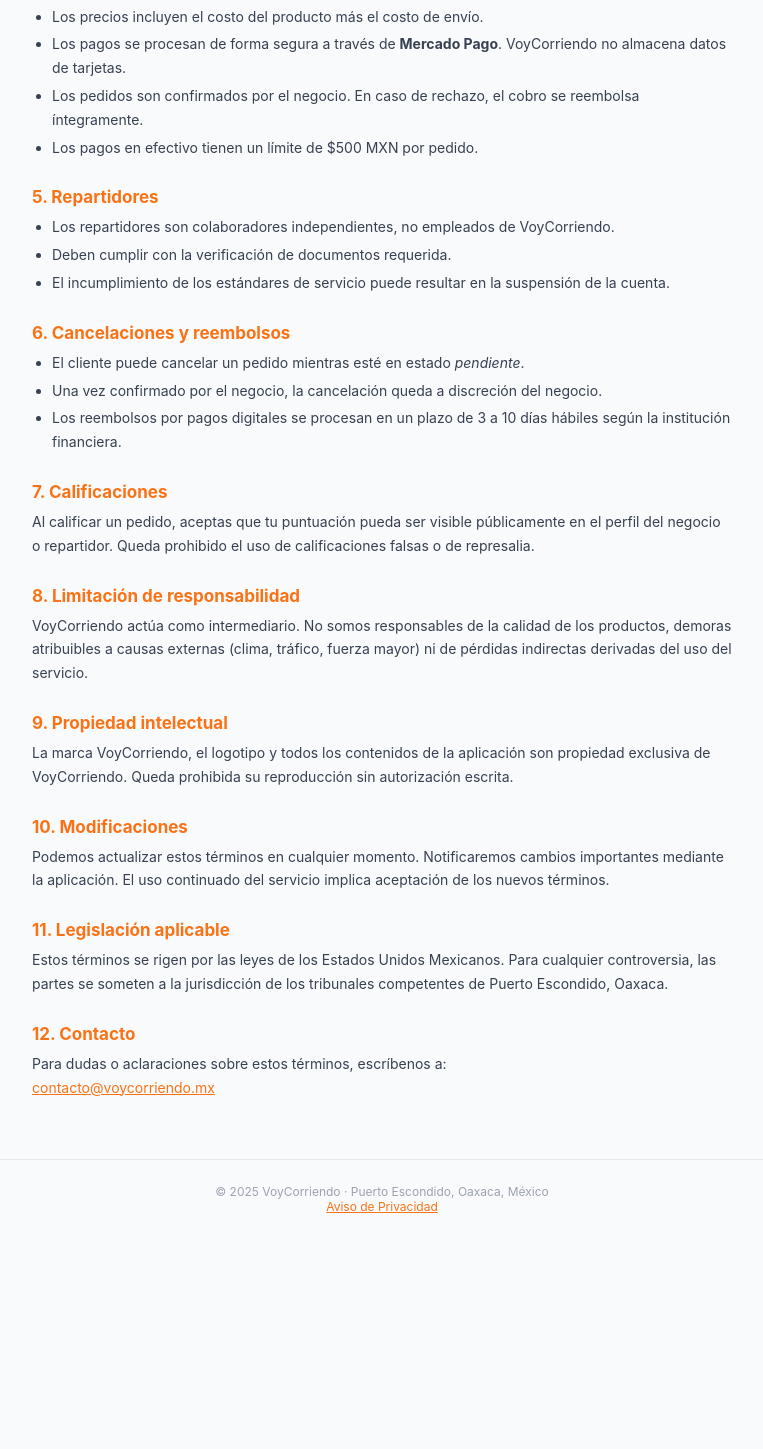
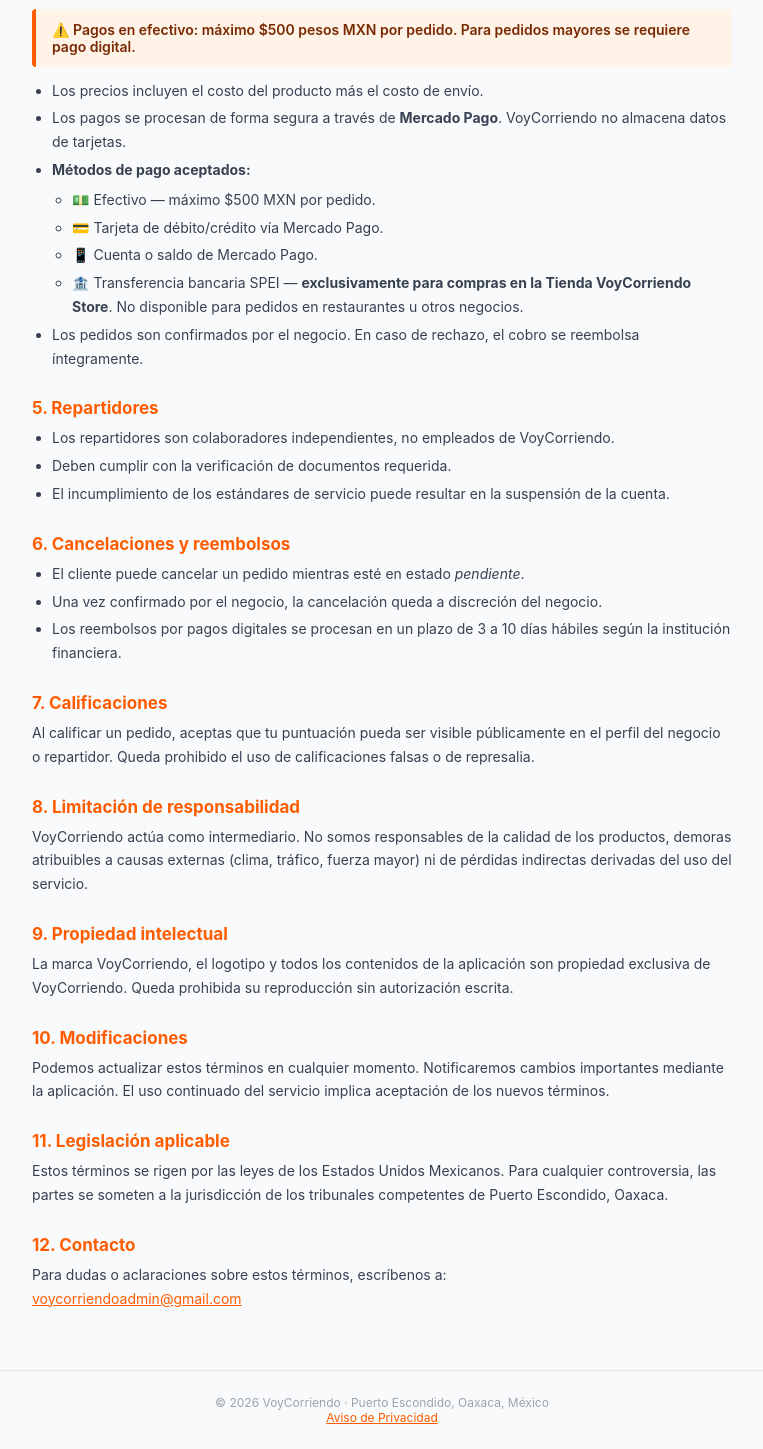
Before and after one commit to edwinluengas/voycorriendo-backend, a website: page public/terminos.html in a window 1280 px wide. Shown: the part 762-2211 px from the top of the page, without its empty margins (258-1021 px from the left). Before the commit the page ends 2000 px from the top, so only its background shows below. Drawn offline with Linux system fonts and the light colour scheme.

Commit message:
docs: actualizar terminos y privacidad — email oficial, SPEI exclusivo store, limite efectivo , año 2026

```diff
--- a/public/terminos.html
+++ b/public/terminos.html
@@ -7,17 +7,18 @@
   <style>
     * { box-sizing: border-box; margin: 0; padding: 0; }
     body { font-family: -apple-system, BlinkMacSystemFont, 'Segoe UI', sans-serif; background: #f9fafb; color: #111827; }
-    header { background: #F97316; padding: 24px 20px; text-align: center; }
+    header { background: #FF5C00; padding: 24px 20px; text-align: center; }
     header h1 { color: #fff; font-size: 24px; font-weight: 800; }
     header p  { color: rgba(255,255,255,0.85); font-size: 13px; margin-top: 4px; }
     main { max-width: 740px; margin: 0 auto; padding: 32px 20px 60px; }
-    h2 { font-size: 17px; font-weight: 700; color: #F97316; margin: 28px 0 8px; }
+    h2 { font-size: 17px; font-weight: 700; color: #FF5C00; margin: 28px 0 8px; }
     p, li { font-size: 14px; line-height: 1.7; color: #374151; }
     ul { padding-left: 20px; margin-top: 6px; }
     li { margin-bottom: 4px; }
     .fecha { font-size: 12px; color: #6b7280; margin-bottom: 24px; }
+    .highlight { background: #FFF3E8; border-left: 4px solid #FF5C00; padding: 12px 16px; border-radius: 4px; margin: 12px 0; font-size: 14px; font-weight: 600; color: #7A2800; }
     footer { text-align: center; font-size: 12px; color: #9ca3af; padding: 24px; border-top: 1px solid #e5e7eb; }
-    a { color: #F97316; }
+    a { color: #FF5C00; }
   </style>
 </head>
 <body>
@@ -26,7 +27,7 @@
   <p>Términos de Uso</p>
 </header>
 <main>
-  <p class="fecha">Última actualización: 31 de mayo de 2025</p>
+  <p class="fecha">Última actualización: Junio 2026</p>
 
   <p>Bienvenido a <strong>VoyCorriendo</strong>. Al descargar o usar nuestra aplicación aceptas los presentes Términos de Uso. Si no estás de acuerdo, no uses la aplicación.</p>
 
@@ -51,11 +52,19 @@
   </ul>
 
   <h2>4. Pedidos y pagos</h2>
+  <div class="highlight">⚠️ Pagos en efectivo: máximo $500 pesos MXN por pedido. Para pedidos mayores se requiere pago digital.</div>
   <ul>
     <li>Los precios incluyen el costo del producto más el costo de envío.</li>
     <li>Los pagos se procesan de forma segura a través de <strong>Mercado Pago</strong>. VoyCorriendo no almacena datos de tarjetas.</li>
+    <li><strong>Métodos de pago aceptados:</strong>
+      <ul>
+        <li>💵 Efectivo — máximo $500 MXN por pedido.</li>
+        <li>💳 Tarjeta de débito/crédito vía Mercado Pago.</li>
+        <li>📱 Cuenta o saldo de Mercado Pago.</li>
+        <li>🏦 Transferencia bancaria SPEI — <strong>exclusivamente para compras en la Tienda VoyCorriendo Store</strong>. No disponible para pedidos en restaurantes u otros negocios.</li>
+      </ul>
+    </li>
     <li>Los pedidos son confirmados por el negocio. En caso de rechazo, el cobro se reembolsa íntegramente.</li>
-    <li>Los pagos en efectivo tienen un límite de $500 MXN por pedido.</li>
   </ul>
 
   <h2>5. Repartidores</h2>
@@ -89,10 +98,10 @@
 
   <h2>12. Contacto</h2>
   <p>Para dudas o aclaraciones sobre estos términos, escríbenos a:<br/>
-  <a href="mailto:contacto@voycorriendo.mx">contacto@voycorriendo.mx</a></p>
+  <a href="mailto:voycorriendoadmin@gmail.com">voycorriendoadmin@gmail.com</a></p>
 </main>
 <footer>
-  © 2025 VoyCorriendo · Puerto Escondido, Oaxaca, México<br/>
+  © 2026 VoyCorriendo · Puerto Escondido, Oaxaca, México<br/>
   <a href="/privacidad">Aviso de Privacidad</a>
 </footer>
 </body>
```
Also changed, not shown: public/privacidad.html (+7 -7 lines).
